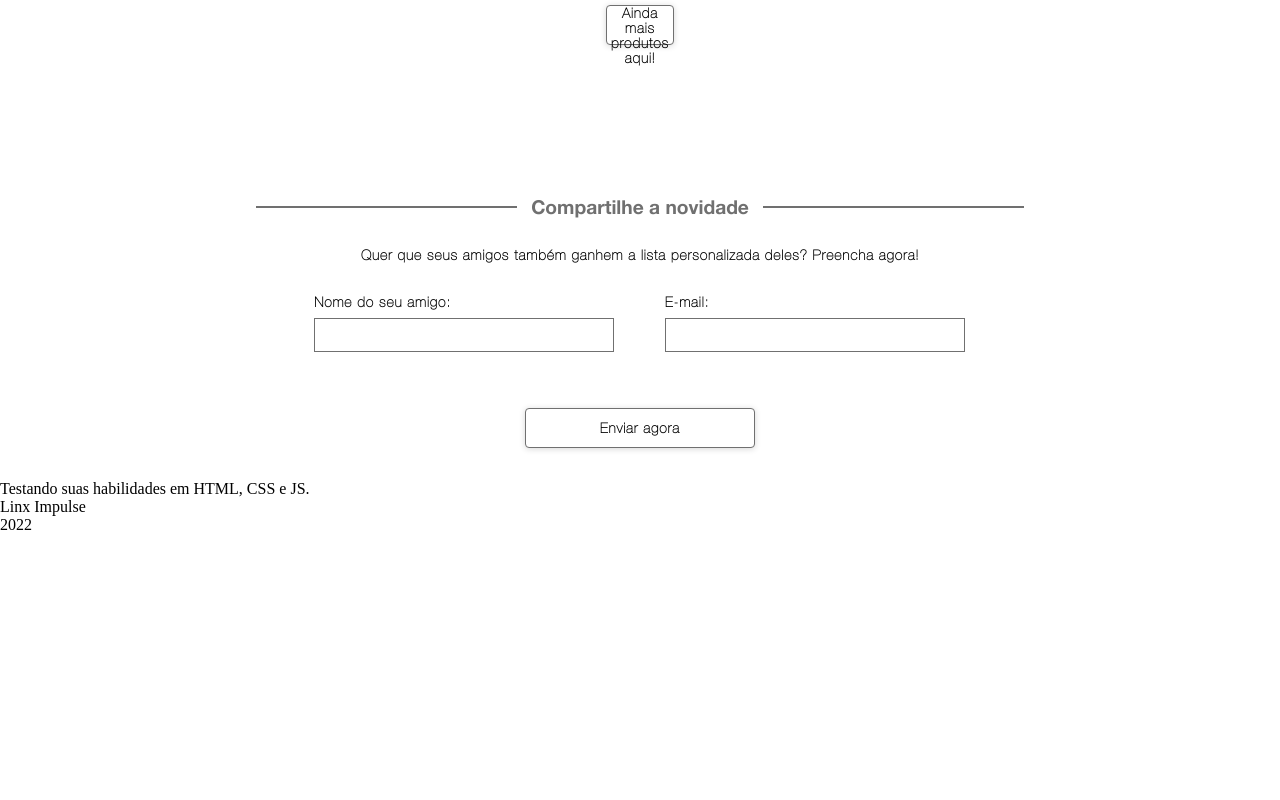
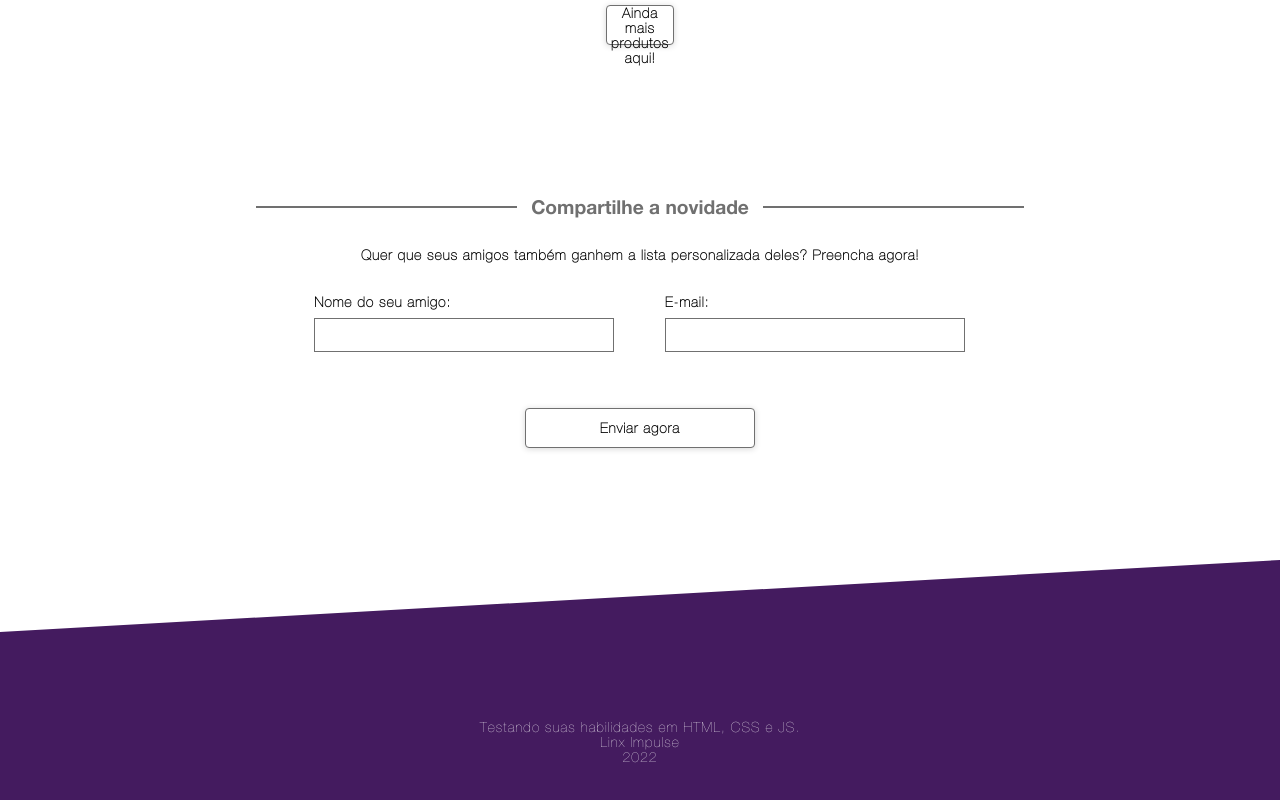
Before and after one commit to 1995william/Projeto-Linx-Impulse, a React (Vite) app: page / in a window 1280 px wide. Shown: the part 1175-1975 px from the top of the page. Before the commit the page ends 1709 px from the top, so only its background shows below. Built offline with nearby package versions, Linux system fonts and the light colour scheme; no server answers.

Commit message:
inserindo classes

```diff
--- a/src/components/Rodape/Rodape.jsx
+++ b/src/components/Rodape/Rodape.jsx
@@ -1,11 +1,13 @@
+import styles from "./Rodape.module.css";
+
 export default function Rodape() {
   return (
-    <footer>
-      <article>
+    <footer className={styles.rodapeContainer}>
+      <section>
         <p>Testando suas habilidades em HTML, CSS e JS.</p>
         <p>Linx Impulse</p>
         <p>2022</p>
-      </article>
+      </section>
     </footer>
   );
 }
```
